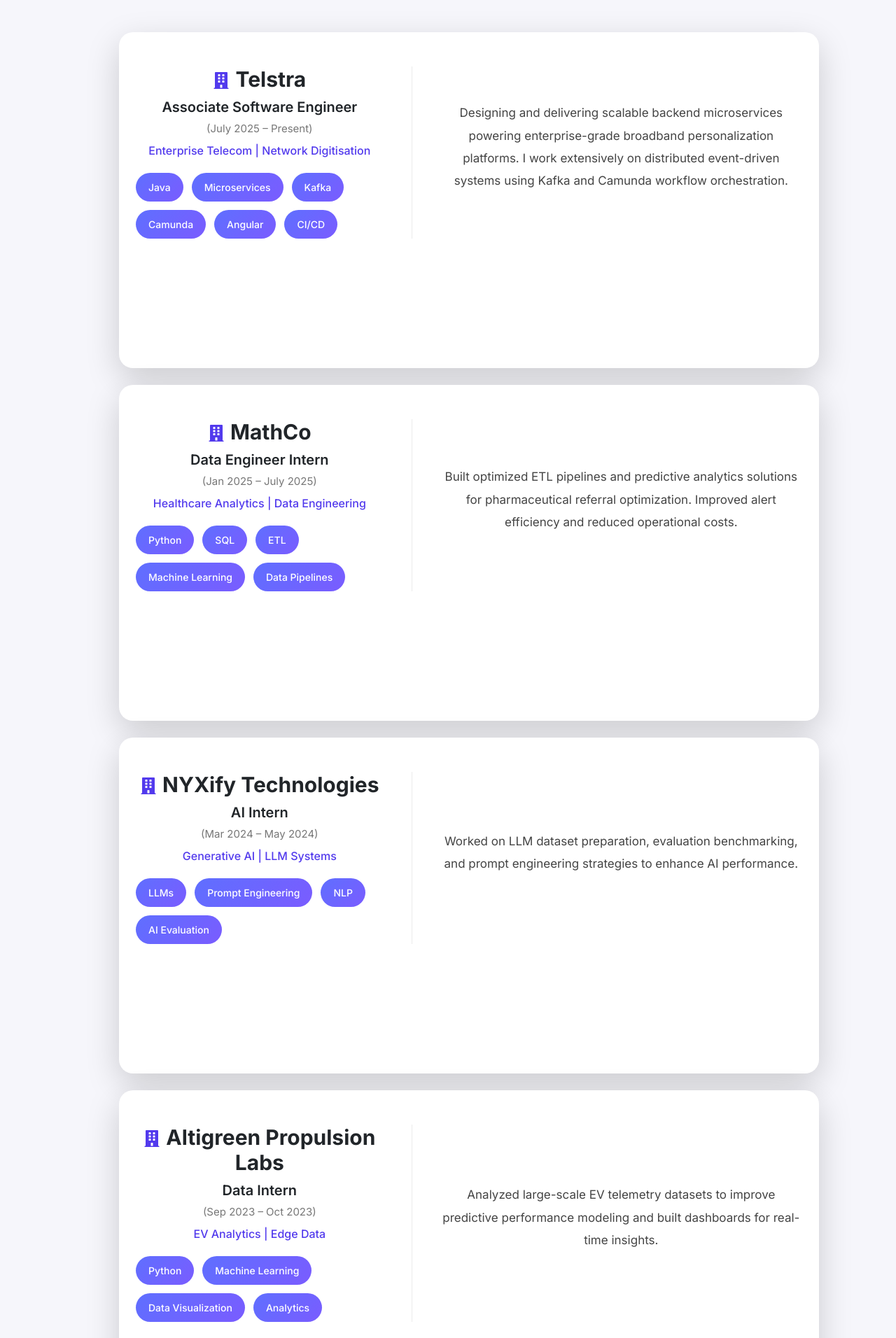
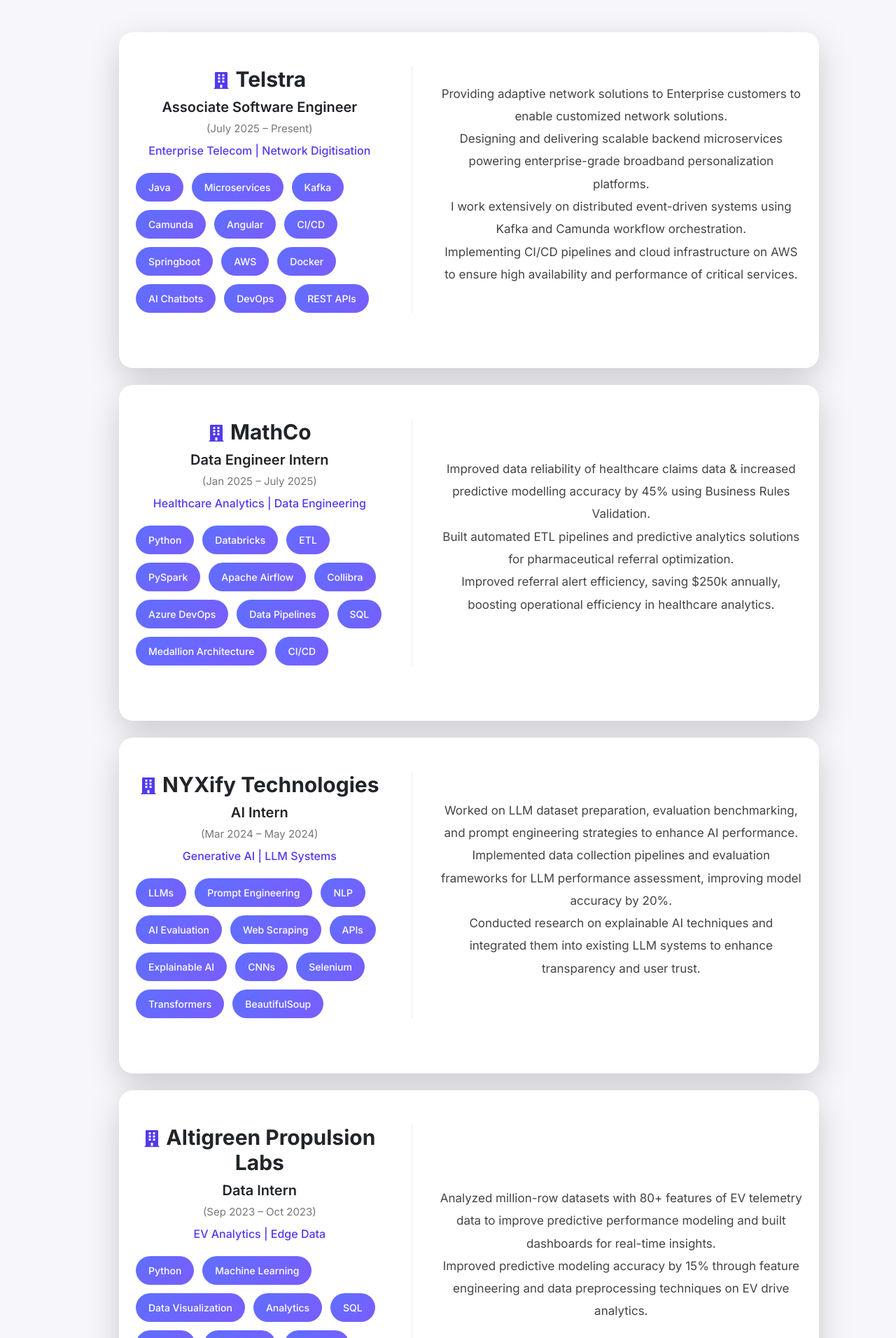
Before and after one commit to Krinal24/portfolio, a React (Vite) app: page / in a window 1280 px wide. Shown: the part 1048-2960 px from the top of the page at 70% size. Built offline with nearby package versions, Linux system fonts and the light colour scheme.

Commit message:
Description enhancements

```diff
--- a/src/App.css
+++ b/src/App.css
@@ -422,7 +422,7 @@
 
 body.dark .skill-badge {
   background: rgba(168, 85, 247, 0.15);
-  color: #a855f7;
+  color: #c88efe;
 }
 
 .view-toggle-wrapper {
--- a/src/constants.js
+++ b/src/constants.js
@@ -5,8 +5,8 @@
     duration: "(July 2025 – Present)",
     domain: "Enterprise Telecom | Network Digitisation",
     description:
-      "Designing and delivering scalable backend microservices powering enterprise-grade broadband personalization platforms. I work extensively on distributed event-driven systems using Kafka and Camunda workflow orchestration.",
-    skills: ["Java", "Microservices", "Kafka", "Camunda", "Angular", "CI/CD"]
+      "Providing adaptive network solutions to Enterprise customers to enable customized network solutions.\nDesigning and delivering scalable backend microservices powering enterprise-grade broadband personalization platforms.\nI work extensively on distributed event-driven systems using Kafka and Camunda workflow orchestration.\nImplementing CI/CD pipelines and cloud infrastructure on AWS to ensure high availability and performance of critical services.",
+    skills: ["Java", "Microservices", "Kafka", "Camunda", "Angular", "CI/CD", "Springboot", "AWS", "Docker", "AI Chatbots", "DevOps", "REST APIs"]
   },
   {
     company: "MathCo",
@@ -14,8 +14,8 @@
     duration: "(Jan 2025 – July 2025)",
     domain: "Healthcare Analytics | Data Engineering",
     description:
-      "Built optimized ETL pipelines and predictive analytics solutions for pharmaceutical referral optimization. Improved alert efficiency and reduced operational costs.",
-    skills: ["Python", "SQL", "ETL", "Machine Learning", "Data Pipelines"]
+      "Improved data reliability of healthcare claims data & increased predictive modelling accuracy by 45% using Business Rules Validation.\nBuilt automated ETL pipelines and predictive analytics solutions for pharmaceutical referral optimization.\nImproved referral alert efficiency, saving $250k annually, boosting operational efficiency in healthcare analytics.",
+    skills: ["Python", "Databricks", "ETL", "PySpark", "Apache Airflow", "Collibra", "Azure DevOps", "Data Pipelines", "SQL", "Medallion Architecture", "CI/CD"]
   },
   {
     company: "NYXify Technologies",
@@ -23,8 +23,8 @@
     duration: "(Mar 2024 – May 2024)",
     domain: "Generative AI | LLM Systems",
     description:
-      "Worked on LLM dataset preparation, evaluation benchmarking, and prompt engineering strategies to enhance AI performance.",
-    skills: ["LLMs", "Prompt Engineering", "NLP", "AI Evaluation"]
+      "Worked on LLM dataset preparation, evaluation benchmarking, and prompt engineering strategies to enhance AI performance.\nImplemented data collection pipelines and evaluation frameworks for LLM performance assessment, improving model accuracy by 20%.\nConducted research on explainable AI techniques and integrated them into existing LLM systems to enhance transparency and user trust.",
+    skills: ["LLMs", "Prompt Engineering", "NLP", "AI Evaluation", "Web Scraping", "APIs", "Explainable AI", "CNNs","Selenium", "Transformers", "BeautifulSoup"]
   },
   {
     company: "Altigreen Propulsion Labs",
@@ -32,7 +32,7 @@
     duration: "(Sep 2023 – Oct 2023)",
     domain: "EV Analytics | Edge Data",
     description:
-      "Analyzed large-scale EV telemetry datasets to improve predictive performance modeling and built dashboards for real-time insights.",
-    skills: ["Python", "Machine Learning", "Data Visualization", "Analytics"]
+      "Analyzed million-row datasets with 80+ features of EV telemetry data to improve predictive performance modeling and built dashboards for real-time insights.\nImproved predictive modeling accuracy by 15% through feature engineering and data preprocessing techniques on EV drive analytics.",
+    skills: ["Python", "Machine Learning", "Data Visualization", "Analytics", "SQL", "Pandas", "Matplotlib", "Seaborn", "Predictive Modeling", "EV Drive Analytics"]
   }
 ];
```
